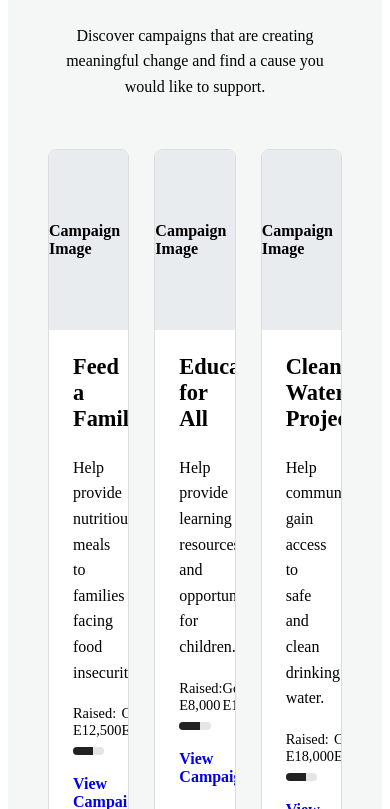
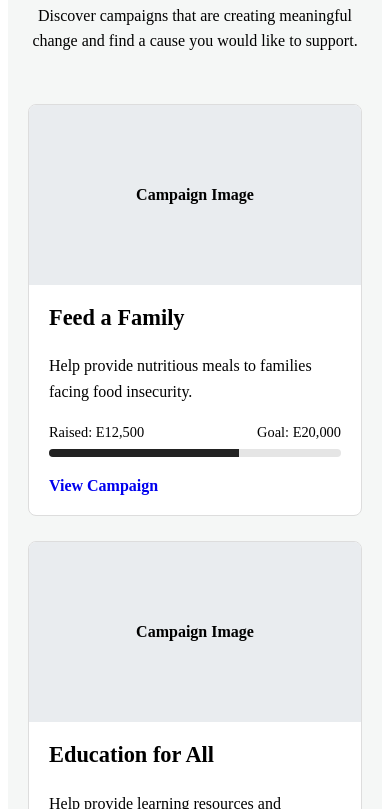
Before and after one commit to msibi-ignitious/fundraise-demo, a Nuxt app: page / in a window 390 px wide. Shown: the part 1575-2384 px from the top of the page. Built offline with nearby package versions, Linux system fonts and the light colour scheme.

Commit message:
Improve responsive campaign layout

```diff
--- a/app/components/CampaignCard.vue
+++ b/app/components/CampaignCard.vue
@@ -94,4 +94,9 @@ defineProps<{
   text-decoration: none;
   font-weight: bold;
 }
+@media (max-width: 768px) {
+  .campaign-content {
+    padding: 20px;
+  }
+}
 </style>
--- a/app/pages/index.vue
+++ b/app/pages/index.vue
@@ -1,3 +1,29 @@
+<script setup lang="ts">
+const campaigns = [
+  {
+    title: 'Feed a Family',
+    description:
+      'Help provide nutritious meals to families facing food insecurity.',
+    raised: 'E12,500',
+    goal: 'E20,000'
+  },
+  {
+    title: 'Education for All',
+    description:
+      'Help provide learning resources and opportunities for children.',
+    raised: 'E8,000',
+    goal: 'E15,000'
+  },
+  {
+    title: 'Clean Water Project',
+    description:
+      'Help communities gain access to safe and clean drinking water.',
+    raised: 'E18,000',
+    goal: 'E25,000'
+  }
+]
+</script>
+
 <template>
   <div>
     <HeroSection />
@@ -7,7 +33,9 @@
     <section class="featured-campaigns">
       <div class="section-header">
         <p class="eyebrow">FEATURED CAMPAIGNS</p>
+
         <h2>Support a Cause That Matters</h2>
+
         <p>
           Discover campaigns that are creating meaningful change and find a
           cause you would like to support.
@@ -16,24 +44,12 @@
 
       <div class="campaign-grid">
         <CampaignCard
-          title="Feed a Family"
-          description="Help provide nutritious meals to families facing food insecurity."
-          raised="E12,500"
-          goal="E20,000"
-        />
-
-        <CampaignCard
-          title="Education for All"
-          description="Help provide learning resources and opportunities for children."
-          raised="E8,000"
-          goal="E15,000"
-        />
-
-        <CampaignCard
-          title="Clean Water Project"
-          description="Help communities gain access to safe and clean drinking water."
-          raised="E18,000"
-          goal="E25,000"
+          v-for="campaign in campaigns"
+          :key="campaign.title"
+          :title="campaign.title"
+          :description="campaign.description"
+          :raised="campaign.raised"
+          :goal="campaign.goal"
         />
       </div>
     </section>
@@ -74,4 +90,20 @@
   grid-template-columns: repeat(3, 1fr);
   gap: 25px;
 }
+
+@media (max-width: 900px) {
+  .campaign-grid {
+    grid-template-columns: repeat(2, 1fr);
+  }
+}
+
+@media (max-width: 600px) {
+  .campaign-grid {
+    grid-template-columns: 1fr;
+  }
+
+  .featured-campaigns {
+    padding: 60px 20px;
+  }
+}
 </style>
```
